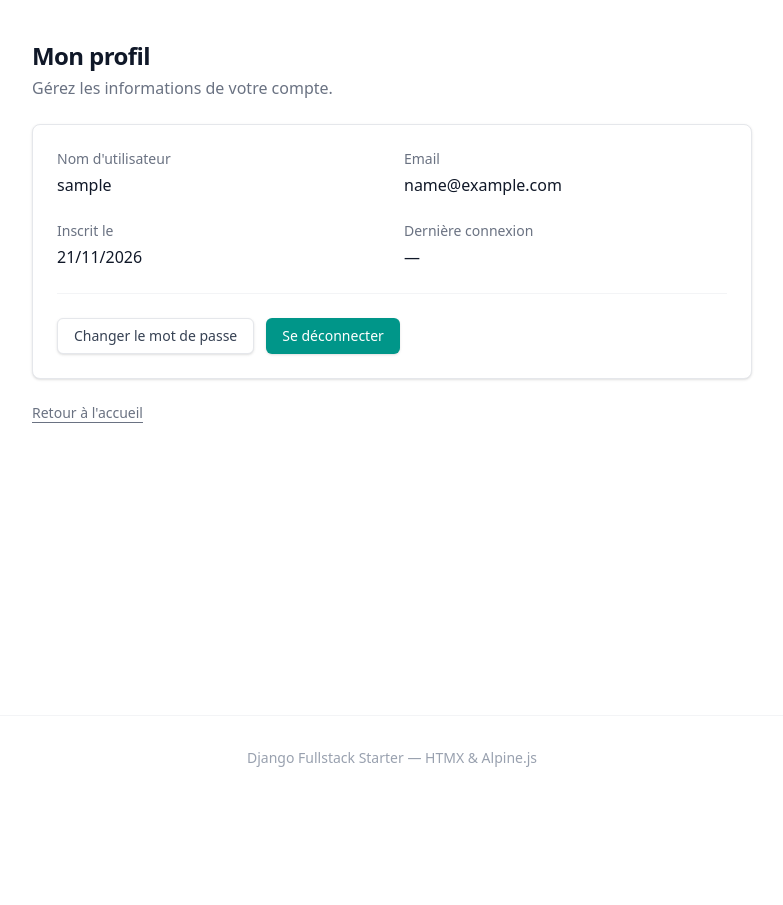
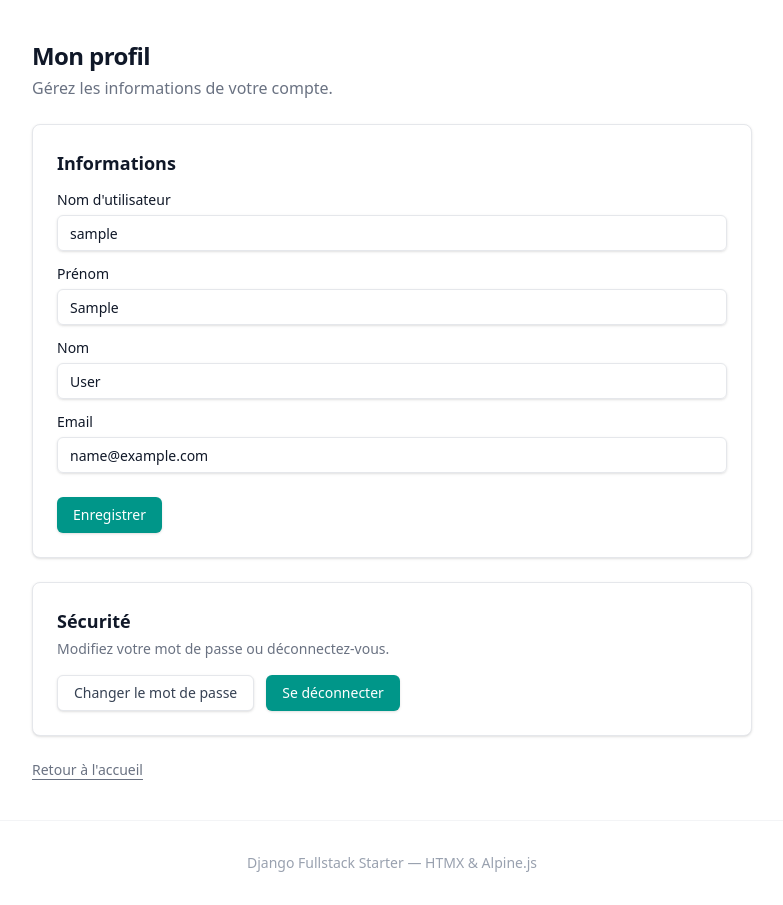
Before and after one commit to abdoulayeDABO/Full-stack-django-template, a Django app: page /accounts/profile/ in a window 1280 px wide. Shown: the whole page, without its empty margins (248-1031 px from the left). Before the commit the page ends 767 px from the top, so only its background shows below. Run offline with Django 5.2, Linux system fonts and the light colour scheme; the visitor is signed in with stand-in values (Sample User, id 1); some libraries are stand-ins or nearby versions.

Commit message:
feat: allow editing profile information

```diff
--- a/accounts/forms.py
+++ b/accounts/forms.py
@@ -73,3 +73,20 @@ class StyledPasswordChangeForm(StyledFormMixin, PasswordChangeForm):
         "new_password1": "Nouveau mot de passe",
         "new_password2": "Confirmation du nouveau mot de passe",
     }
+
+
+class ProfileForm(StyledFormMixin, forms.ModelForm):
+    labels = {
+        "username": "Nom d'utilisateur",
+        "first_name": "Prénom",
+        "last_name": "Nom",
+        "email": "Email",
+    }
+
+    class Meta:
+        model = User
+        fields = ("username", "first_name", "last_name", "email")
+
+    def __init__(self, *args, **kwargs):
+        super().__init__(*args, **kwargs)
+        self.fields["email"].required = True
--- a/accounts/templates/accounts/profile.html
+++ b/accounts/templates/accounts/profile.html
@@ -11,26 +11,37 @@
       </div>
 
       <div class="p-6 bg-white border border-gray-200 rounded-lg shadow-sm">
-        <dl class="grid gap-6 sm:grid-cols-2">
-          <div class="flex flex-col gap-1">
-            <dt class="text-sm text-gray-500">Nom d'utilisateur</dt>
-            <dd class="font-medium text-gray-900">{{ user.username }}</dd>
+        <h2 class="text-lg font-semibold text-gray-900">Informations</h2>
+
+        <form method="post" class="flex flex-col gap-4 mt-4">
+          {% csrf_token %}
+
+          {% if form.non_field_errors %}
+            <div class="p-3 text-sm text-red-700 bg-red-50 rounded-md [&_ul]:p-0 [&_ul]:m-0 [&_ul]:list-none">
+              {{ form.non_field_errors }}
+            </div>
+          {% endif %}
+
+          {% for field in form %}
+            {% include "accounts/_field.html" %}
+          {% endfor %}
+
+          <div class="pt-2">
+            <button type="submit"
+                    class="inline-flex items-center justify-center h-9 px-4 text-sm font-medium text-white transition-colors bg-teal-600 rounded-md shadow-sm hover:bg-teal-700">
+              Enregistrer
+            </button>
           </div>
-          <div class="flex flex-col gap-1">
-            <dt class="text-sm text-gray-500">Email</dt>
-            <dd class="font-medium text-gray-900">{{ user.email|default:"—" }}</dd>
-          </div>
-          <div class="flex flex-col gap-1">
-            <dt class="text-sm text-gray-500">Inscrit le</dt>
-            <dd class="font-medium text-gray-900">{{ user.date_joined|date:"d/m/Y" }}</dd>
-          </div>
-          <div class="flex flex-col gap-1">
-            <dt class="text-sm text-gray-500">Dernière connexion</dt>
-            <dd class="font-medium text-gray-900">{{ user.last_login|date:"d/m/Y H:i"|default:"—" }}</dd>
-          </div>
-        </dl>
+        </form>
+      </div>
 
-        <div class="flex flex-col gap-3 pt-6 mt-6 border-t border-gray-100 sm:flex-row">
+      <div class="p-6 bg-white border border-gray-200 rounded-lg shadow-sm">
+        <h2 class="text-lg font-semibold text-gray-900">Sécurité</h2>
+        <p class="mt-1 text-sm text-gray-500">
+          Modifiez votre mot de passe ou déconnectez-vous.
+        </p>
+
+        <div class="flex flex-col gap-3 mt-4 sm:flex-row">
           <a href="{% url 'password_change' %}"
              class="inline-flex items-center justify-center h-9 px-4 text-sm font-medium text-gray-700 transition-colors bg-white border border-gray-200 rounded-md shadow-sm hover:bg-gray-50">
             Changer le mot de passe
--- a/accounts/views.py
+++ b/accounts/views.py
@@ -1,8 +1,9 @@
+from django.contrib import messages
 from django.contrib.auth import login
 from django.contrib.auth.decorators import login_required
 from django.shortcuts import redirect, render
 
-from .forms import SignupForm
+from .forms import ProfileForm, SignupForm
 
 
 def signup(request):
@@ -23,4 +24,13 @@ def signup(request):
 
 @login_required
 def profile(request):
-    return render(request, "accounts/profile.html")
+    if request.method == "POST":
+        form = ProfileForm(request.POST, instance=request.user)
+        if form.is_valid():
+            form.save()
+            messages.success(request, "Vos informations ont été mises à jour.")
+            return redirect("profile")
+    else:
+        form = ProfileForm(instance=request.user)
+
+    return render(request, "accounts/profile.html", {"form": form})
--- a/templates/base.html
+++ b/templates/base.html
@@ -10,6 +10,15 @@
   </head>
   <body class="flex flex-col min-h-screen antialiased text-gray-900 bg-white">
     <main class="flex-1">
+      {% if messages %}
+        <div class="max-w-5xl px-6 pt-4 mx-auto space-y-2">
+          {% for message in messages %}
+            <div class="p-3 text-sm text-teal-800 border border-teal-100 rounded-md bg-teal-50">
+              {{ message }}
+            </div>
+          {% endfor %}
+        </div>
+      {% endif %}
       {% block content %}{% endblock %}
     </main>
 
```
Also changed, not shown: accounts/tests.py (+17 -0 lines).
